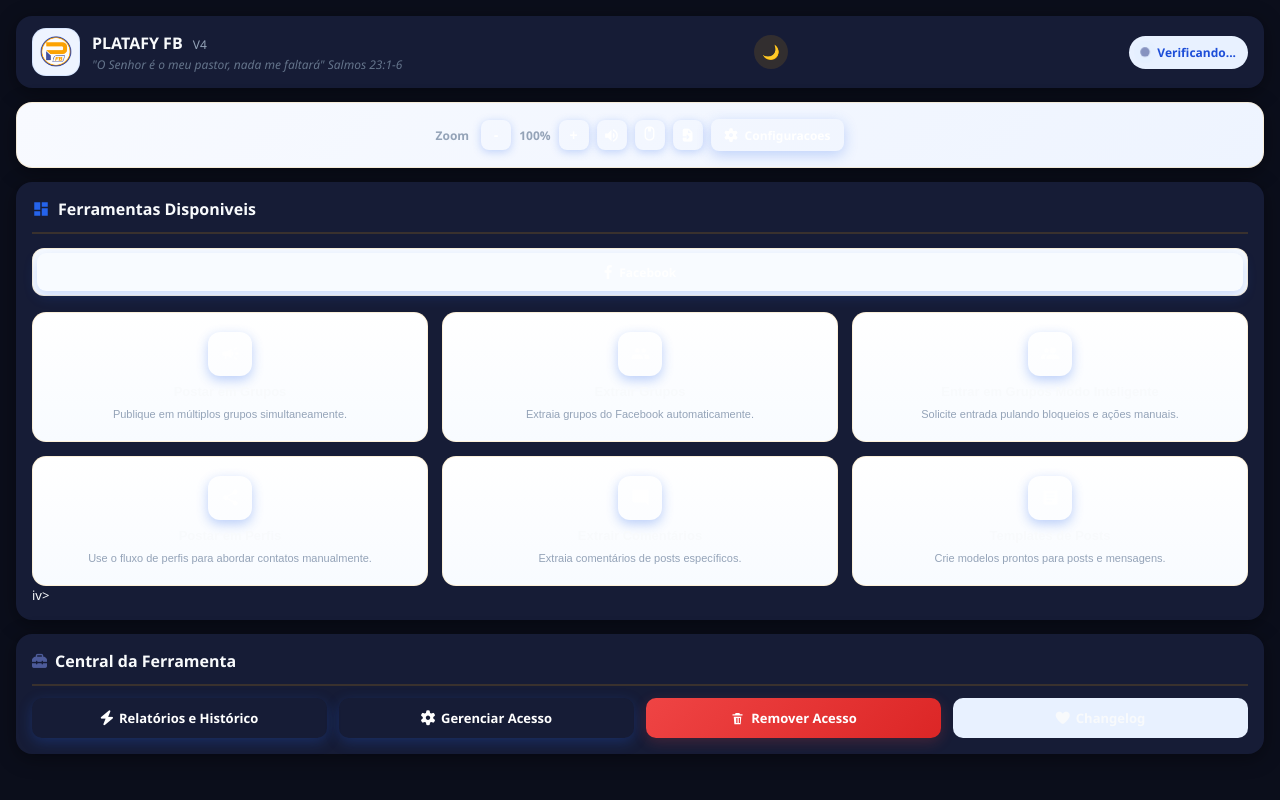
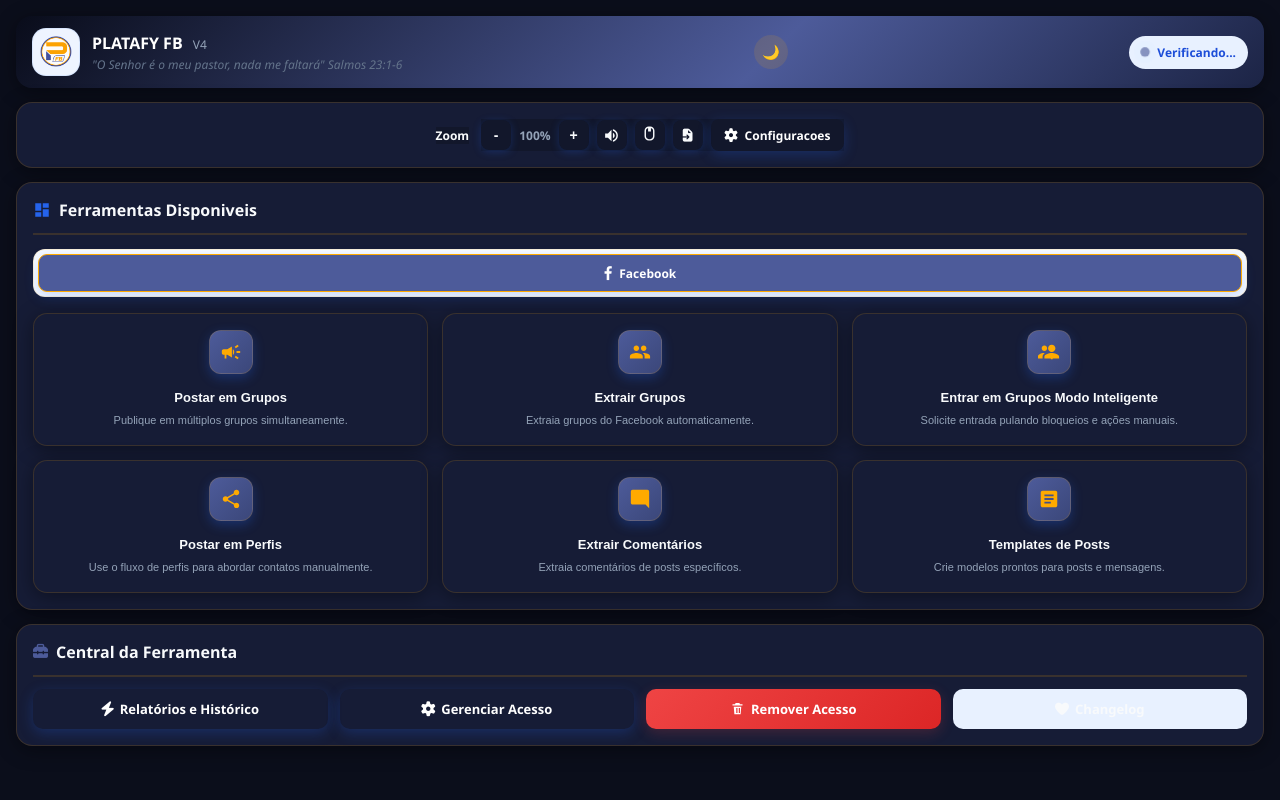
Before and after one commit to platafy/platafy-fb, a PHP site: page /popup.html in a window 1280 px wide. Run offline with PHP 8.4, Linux system fonts and the light colour scheme.

Commit message:
Fix contrast, icons, card backgrounds and remove stray iv> tag for Light and Dark modes

```diff
--- a/platafy-fb-extension/popup.css
+++ b/platafy-fb-extension/popup.css
@@ -1953,3 +1953,87 @@ small { display: block; margin-top: 5px; color: var(--text-muted); font-size: 11
     grid-template-columns: 1fr !important;
   }
 }
+
+
+/* FIX COMPLETO DE CONTRASTE E CORES DE TEMA (DARK / LIGHT) */
+
+.app-header {
+  background: var(--header-grad) !important;
+  color: #ffffff !important;
+}
+
+.panel, .panel-toolbar, .panel-header {
+  background: var(--surface) !important;
+  border: 1px solid var(--line-soft) !important;
+  color: var(--text-main) !important;
+}
+
+.module-card, .feature-card {
+  background: var(--surface) !important;
+  border: 1px solid var(--line-soft) !important;
+  box-shadow: var(--shadow-card) !important;
+  transition: all 0.25s ease !important;
+}
+
+.module-card:hover, .feature-card:hover {
+  background: var(--surface-alt) !important;
+  border-color: var(--secondary) !important;
+  box-shadow: var(--shadow-hover) !important;
+  transform: translateY(-2px) !important;
+}
+
+.module-card strong, .feature-card strong {
+  color: var(--text-main) !important;
+  font-size: 13px !important;
+  font-weight: 700 !important;
+}
+
+.module-card span, .feature-card span {
+  color: var(--text-soft) !important;
+}
+
+.module-icon, .feature-icon {
+  background: linear-gradient(135deg, var(--primary) 0%, #3b477a 100%) !important;
+  border: 1px solid var(--line-soft) !important;
+  width: 44px !important;
+  height: 44px !important;
+  border-radius: 12px !important;
+  display: flex !important;
+  align-items: center !important;
+  justify-content: center !important;
+  margin-bottom: 8px !important;
+}
+
+.module-icon svg, .feature-icon svg {
+  fill: var(--secondary) !important;
+  width: 22px !important;
+  height: 22px !important;
+}
+
+.module-card:hover .module-icon svg {
+  fill: #ffffff !important;
+}
+
+/* TOOLBAR & CONTROLS */
+.zoom-controls, .zoom-chip, .zoom-btn {
+  background: var(--bg-soft) !important;
+  border-color: var(--line-soft) !important;
+  color: var(--text-main) !important;
+}
+
+.zoom-btn:hover {
+  background: var(--primary) !important;
+  color: #ffffff !important;
+}
+
+.btn-tool, .btn-action, .tool-filter-btn {
+  background: var(--surface) !important;
+  border: 1px solid var(--line-soft) !important;
+  color: var(--text-main) !important;
+}
+
+.btn-tool:hover, .tool-filter-btn.is-active {
+  background: var(--primary) !important;
+  color: #ffffff !important;
+  border-color: var(--secondary) !important;
+}
--- a/platafy-fb-extension/popup.html
+++ b/platafy-fb-extension/popup.html
@@ -98,7 +98,7 @@
                 <span>Crie modelos prontos para posts e mensagens.</span>
               </button>
             </div>
-          </div>iv>        </div>
+          </div>        </div>
 
         <div class="panel traffic-panel" hidden>
           <div class="panel-head panel-head-column">
```
